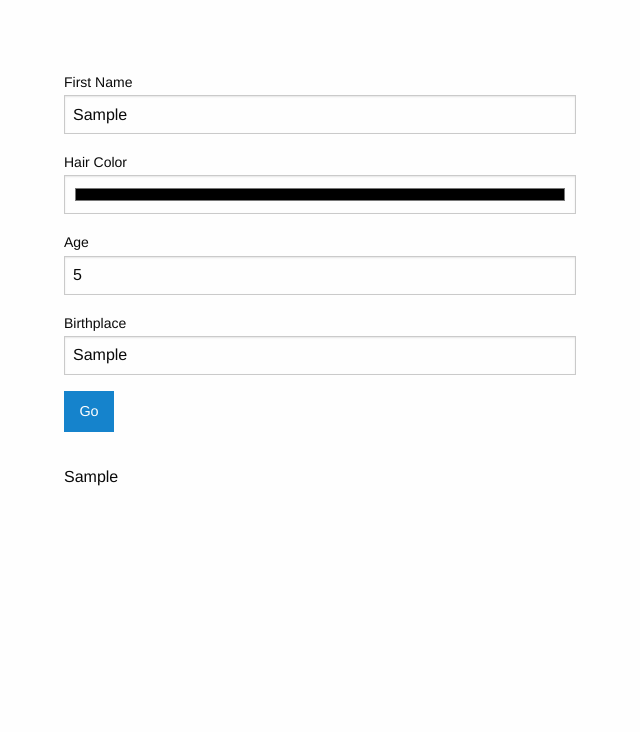
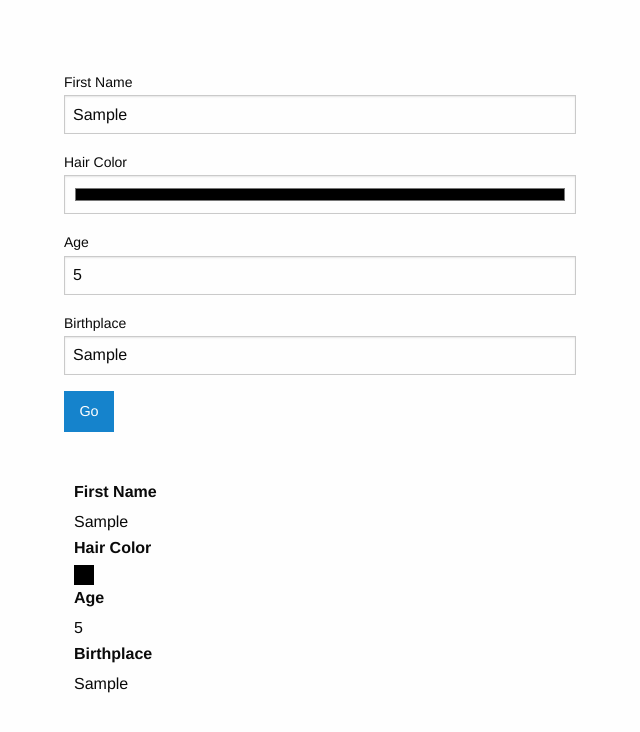
Before and after one commit to mreed19/firstjs-xtern, a plain HTML site: page index.html in a window 1280 px wide. Both pictures are taken after typing "Sample", "5", "Sample" into the empty fields and a click on the button "Go". Shown: the whole page, without its empty margins (0-640 px from the left). Drawn offline with Linux system fonts and the light colour scheme.

Commit message:
Created a definition list to display data submitted from form

```diff
--- a/index.html
+++ b/index.html
@@ -4,7 +4,7 @@
     <meta charset="utf-8">
     <meta http-equiv="x-ua-compatible" content="ie=edge">
     <meta name="viewport" content="width=device-width, initial-scale=1.0">
-    <title>Foundation for Sites</title>
+    <title>Mikes First JavaScript</title>
     <link rel="stylesheet" href="css/foundation.css">
     <link rel="stylesheet" href="css/app.css">
   </head>
@@ -35,7 +35,19 @@
         </form>
 
         <div class="details">
+          <dl>
+            <dt>First Name</dt>
+            <dd id="firstName"></dd>
 
+            <dt>Hair Color</dt>
+            <dd class="myColor" id="hairColor"></dd>
+
+            <dt>Age</dt>
+            <dd id="age"></dd>
+
+            <dt>Birthplace</dt>
+            <dd id="birthplace"></dd>
+          </dl>
         </div>
       </div>
     </section>
@@ -44,8 +56,17 @@
       var myForm = document.querySelector('form');
       myForm.onsubmit = function(ev) {
         ev.preventDefault();
-        var details = document.querySelector('div.details');
-        details.innerHTML += '<p>' + this.firstName.value + '</p>';
+        var firstName = document.querySelector('#firstName');
+        var hairColor = document.querySelector('#hairColor');
+        var age = document.querySelector('#age');
+        var birthplace = document.querySelector('#birthplace');
+
+        firstName.innerText = this.firstName.value;
+        hairColor.style.height = "20px";
+        hairColor.style.width = "20px";
+        hairColor.style.backgroundColor = this.hairColor.value;
+        age.innerText = this.age.value;
+        birthplace.innerText = this.birthplace.value;
       };
     </script>
 
```
